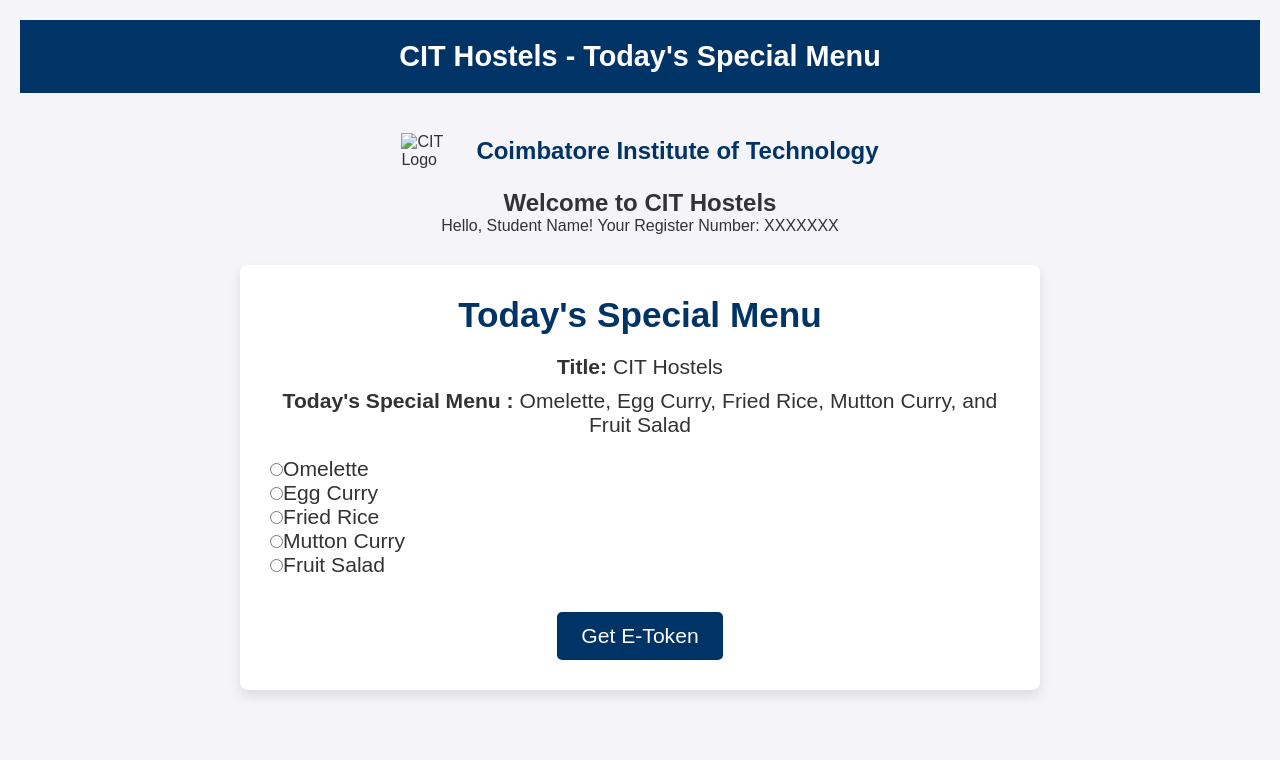
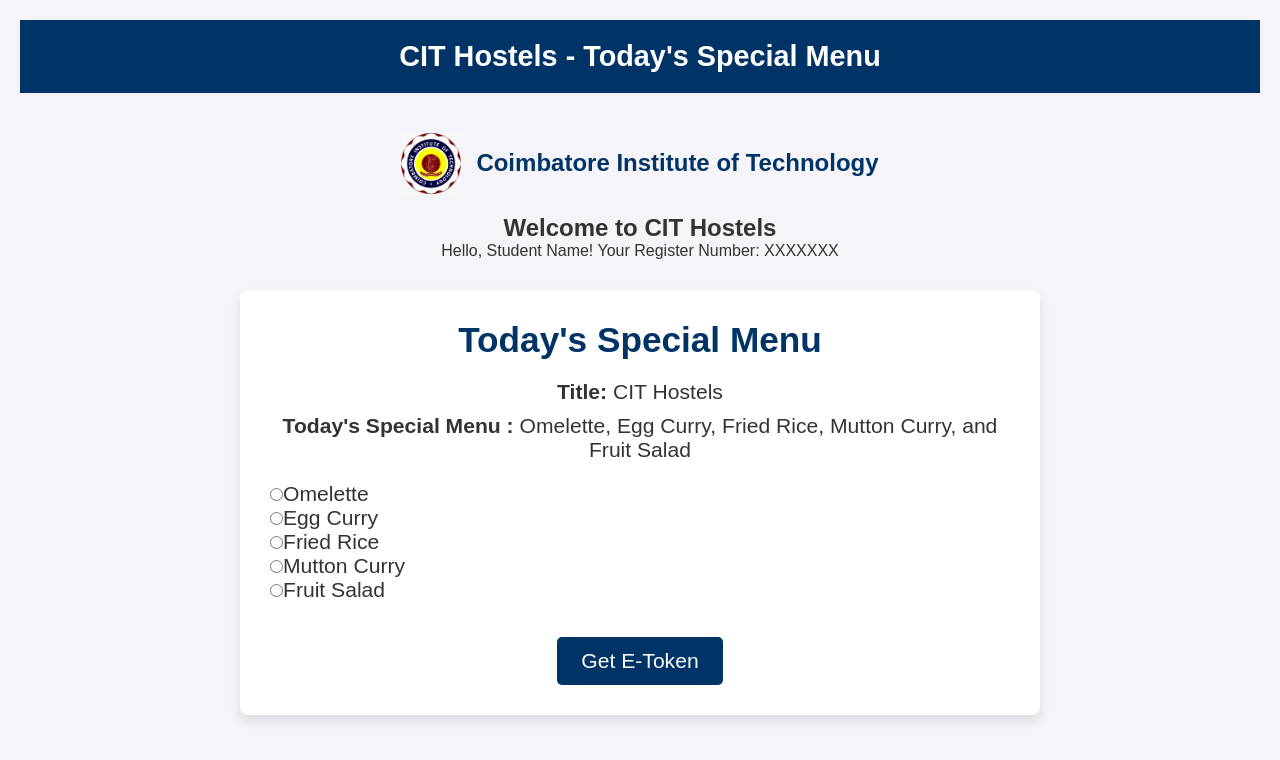
Before and after one commit to Ajay-V-Krish/Project-1, a plain HTML site: page hostels.html in a window 1280 px wide. Drawn offline with Linux system fonts and the light colour scheme.

Commit message:
first commit

```diff
--- a/hostels.html
+++ b/hostels.html
@@ -182,7 +182,7 @@
 
   <!-- College Logo and Name -->
   <div class="college-header">
-    <img src="C:\Users\aarth\OneDrive\Desktop\Hostel Website\Coimbatore_Institute_of_Technology_logo.png" alt="CIT Logo"> <!-- Replace with actual logo -->
+    <img src="./img.jpg" alt="CIT Logo"> <!-- Replace with actual logo -->
     <strong>Coimbatore Institute of Technology</strong>
   </div>
 
```
